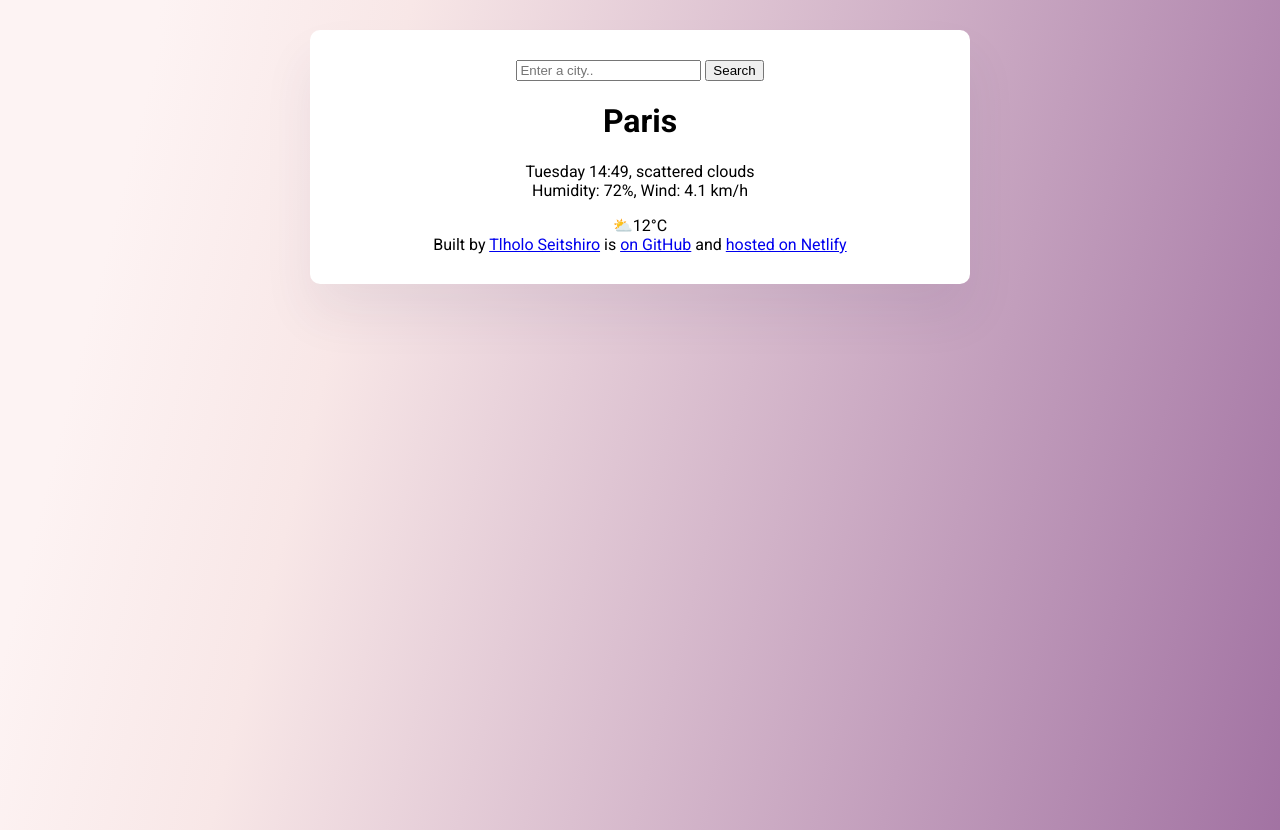
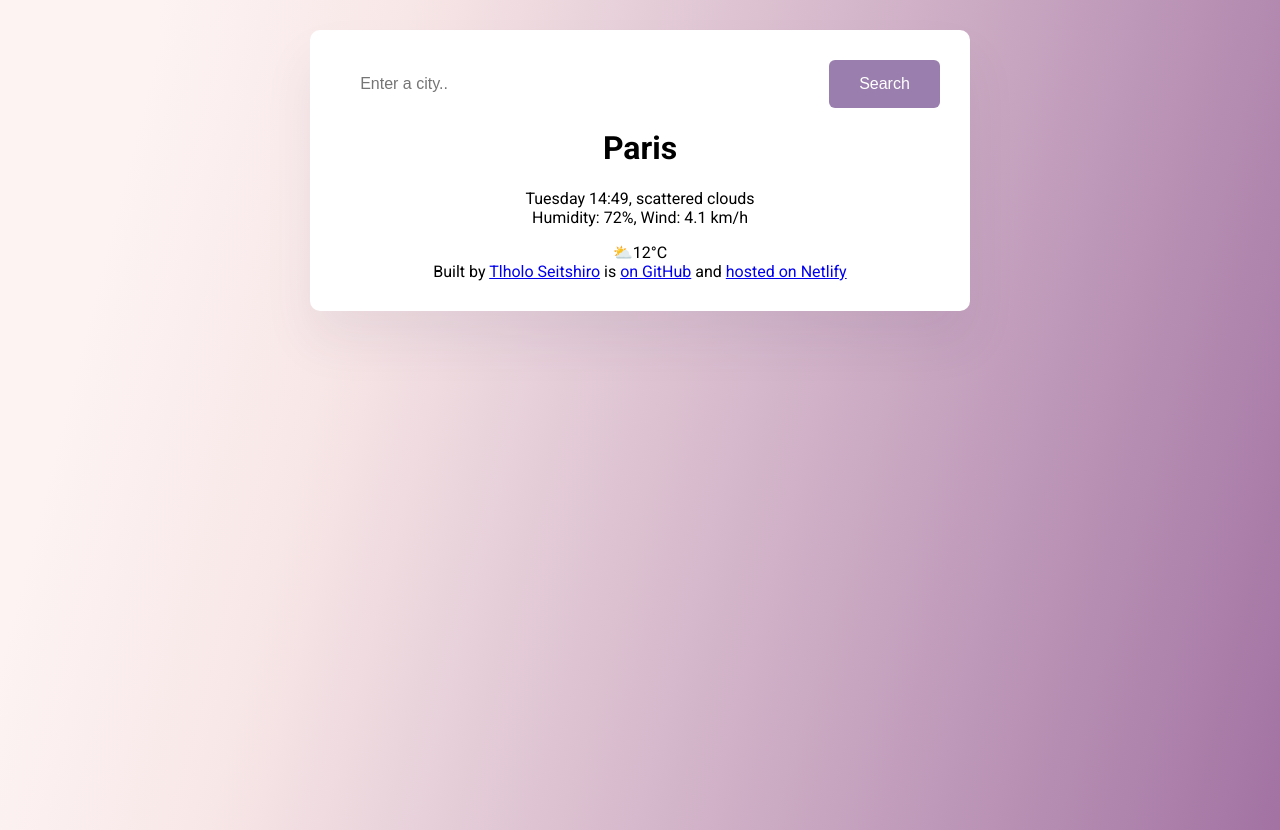
Before and after one commit to tlholoS/tlholos-weather-app, a plain HTML site: page index.html in a window 1280 px wide. Drawn offline with Linux system fonts and the light colour scheme.

Commit message:
fixed html

```diff
--- a/index.html
+++ b/index.html
@@ -12,9 +12,9 @@
 <body>
     <div class="weather-app">
     <header>
-        <form>
-            <input type="search" placeholder="Enter a city.." required/>
-            <input type="submit" value="Search"/>
+        <form class="search-form">
+            <input type="search" placeholder="Enter a city.." required class="search-form-input"/>
+            <input type="submit" value="Search" class="search-form-button"/>
         </form>
     </header>
     <main>
--- a/src/index.css
+++ b/src/index.css
@@ -15,3 +15,23 @@
     box-shadow: 0 30px 50px rgba(65, 50, 100, 0.08);
     border-radius: 10px;
 }
+
+.search-form-input {
+    background-color: white;
+    border: none;
+    border-radius: 6px;
+    width: 80%;
+    padding: 15px 20px;
+    font-size: 16px;
+}
+
+.search-form-button{
+    background: #9A7FAE;
+    padding: 15px 30px;
+    border: none;
+    margin-left: 5px;
+    border-radius: 6px;
+    color: white;
+    font-size: 16px;
+
+}
```
